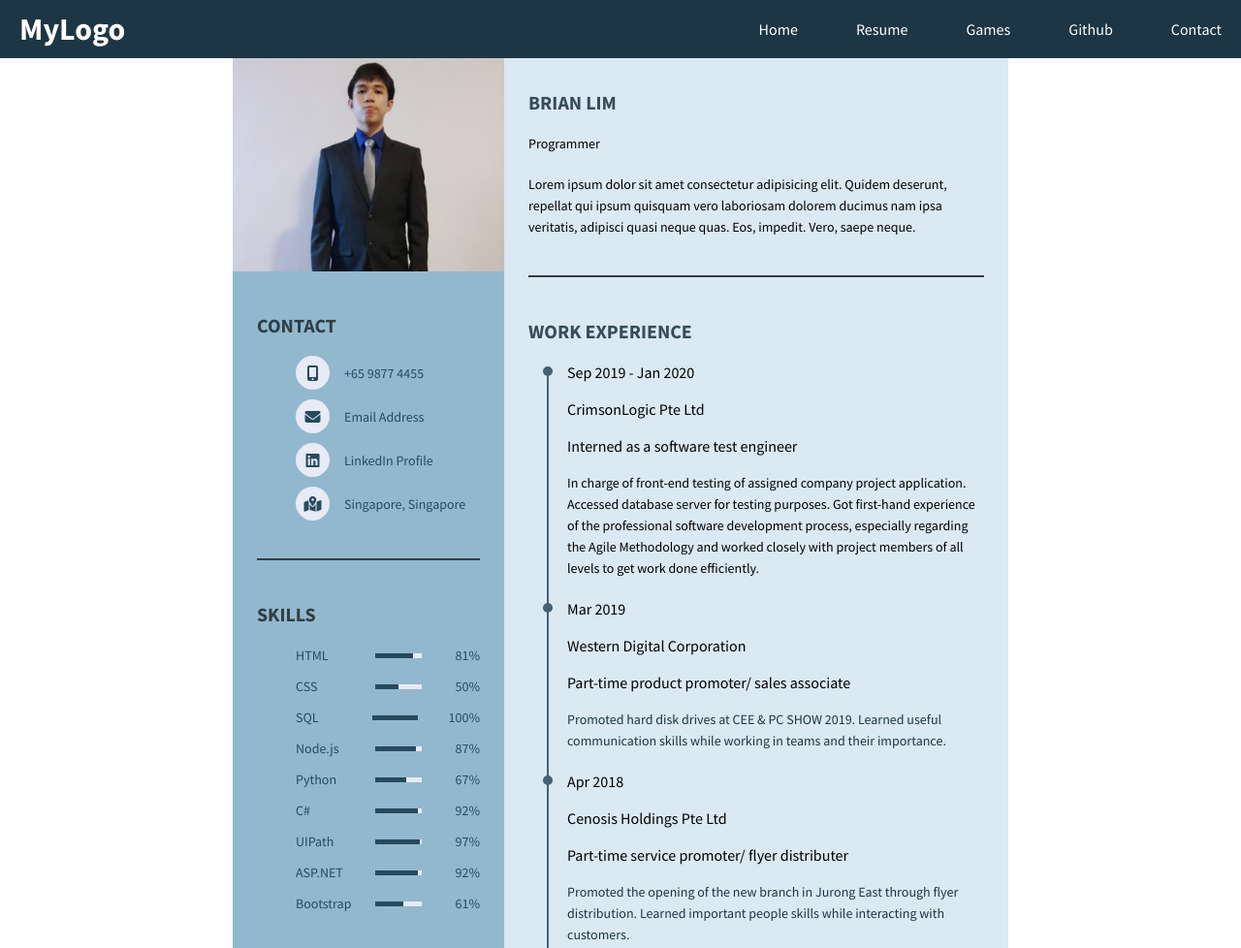
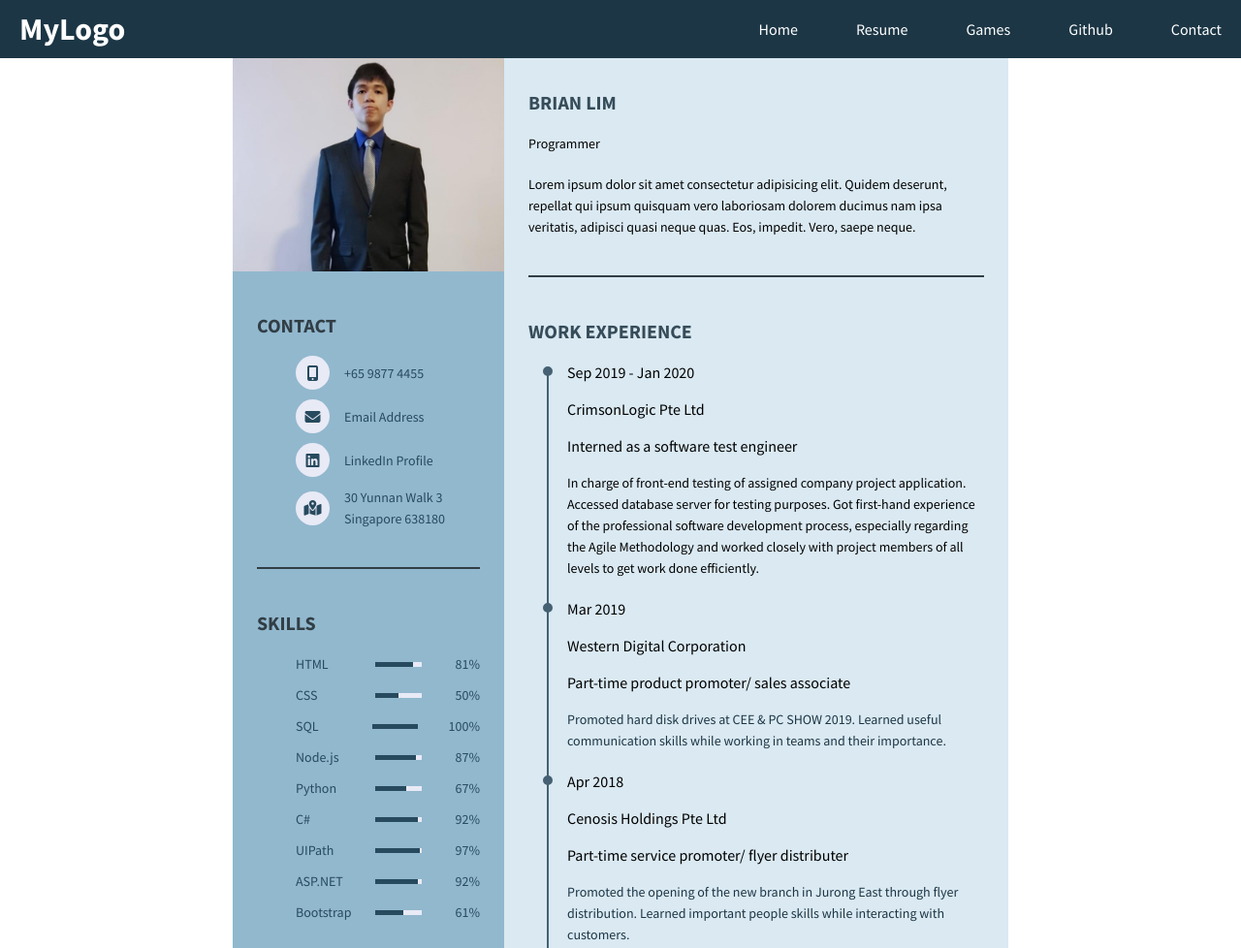
Before and after one commit to Liseon617/My-Website, a website: page resume.html in a window 1280 px wide. Shown: the top 978 px of the page at 97% size. Drawn offline with Linux system fonts and the light colour scheme.

Commit message:
Revert "changed address"
This reverts commit 958920d0d4c847dbdac1d44bc891b59c76de0de2.

```diff
--- a/resume.html
+++ b/resume.html
@@ -70,7 +70,7 @@
                                 <i class="fas fa-map-marked-alt" aria-hidden="true"></i>
                             </div>
                             <div class="data">
-                                <a href="https://goo.gl/maps/5nWceYkByMzAw6aMA">Singapore, Singapore</a>
+                                30 Yunnan Walk 3 <br> Singapore 638180
                             </div>
                         </li>
                     </ul>
```
